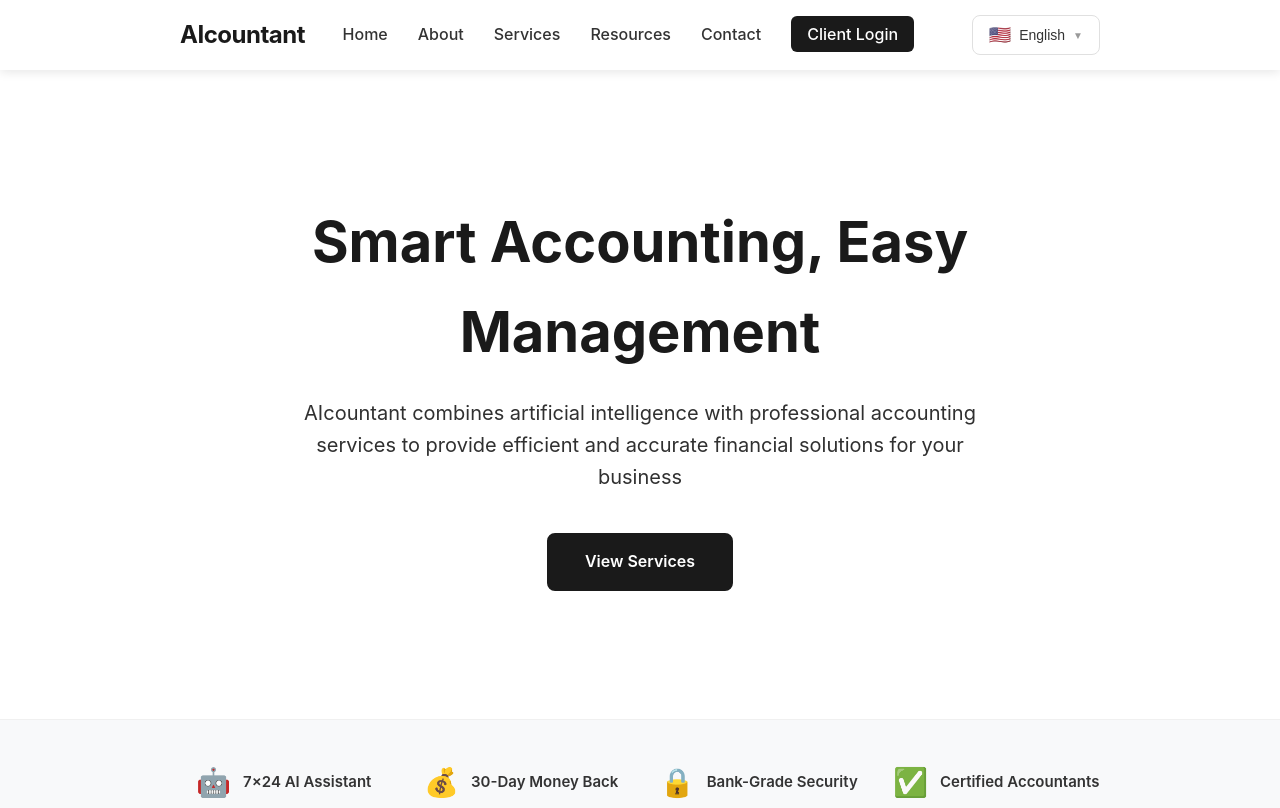
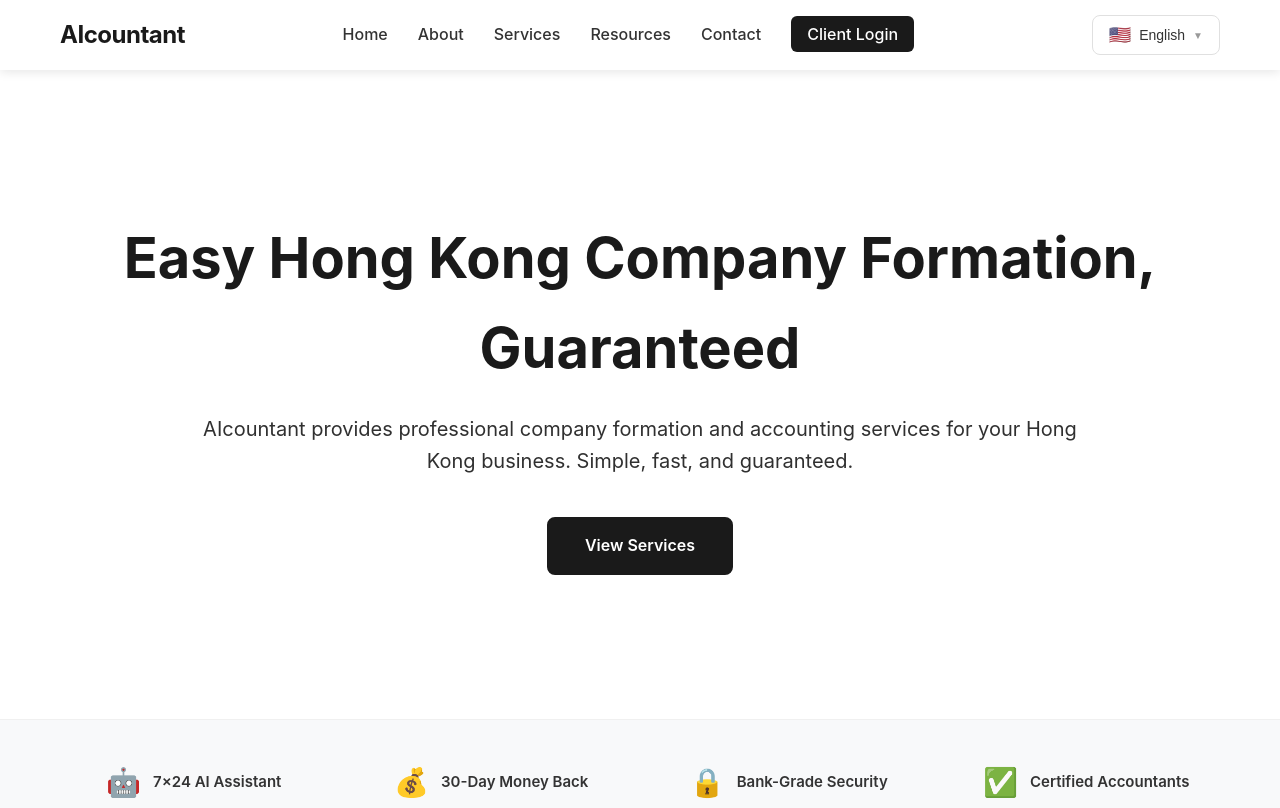
Before and after one commit to bobo2101/aicountant-website, a website: page index.html in a window 1280 px wide. Shown: the top 808 px of the page. Drawn offline with Linux system fonts and the light colour scheme.

Commit message:
Update landing page: wider layout (1400px) and new headline
- Increase container max-width from 1000px to 1400px
- Update hero subtitle max-width from 700px to 900px
- Change headline to 'Easy Hong Kong Company Formation, Guaranteed'
- Update translations for all 3 languages (EN/ZH/ZH-TW)

```diff
--- a/css/style.css
+++ b/css/style.css
@@ -18,9 +18,9 @@ body {
 }
 
 .container {
-    max-width: 1000px;
+    max-width: 1400px;
     margin: 0 auto;
-    padding: 0 40px;
+    padding: 0 60px;
 }
 
 /* ====================
@@ -237,7 +237,7 @@ body {
     font-size: 20px;
     margin-bottom: 40px;
     opacity: 0.9;
-    max-width: 700px;
+    max-width: 900px;
     margin-left: auto;
     margin-right: auto;
 }
--- a/index.html
+++ b/index.html
@@ -52,8 +52,8 @@
     <!-- 主视觉区域 -->
     <section id="home" class="hero">
         <div class="container">
-            <h1 data-i18n="hero.title">智能会计，轻松管理</h1>
-            <p data-i18n="hero.subtitle">AIcountant 结合人工智能与专业会计服务，为您的企业提供高效、准确的财务解决方案</p>
+            <h1 data-i18n="hero.title">Easy Hong Kong Company Formation, Guaranteed</h1>
+            <p data-i18n="hero.subtitle">AIcountant provides professional company formation and accounting services for your Hong Kong business. Simple, fast, and guaranteed.</p>
             <a href="#services" class="btn btn-primary" data-i18n="hero.cta">查看服务</a>
         </div>
     </section>
--- a/js/main.js
+++ b/js/main.js
@@ -10,8 +10,8 @@ const translations = {
         'nav.resources': '資源中心',
         'nav.contact': '联系我们',
         'nav.portal': '客戶登入',
-        'hero.title': '智能会计，轻松管理',
-        'hero.subtitle': 'AIcountant 结合人工智能与专业会计服务，为您的企业提供高效、准确的财务解决方案',
+        'hero.title': 'Easy Hong Kong Company Formation, Guaranteed',
+        'hero.subtitle': 'AIcountant 提供专业香港公司注册及会计服务，助您轻松开启商业之旅。简单、快速、有保障。',
         'hero.cta': '查看服务',
         'badges.ai': '7×24小时AI助手',
         'badges.refund': '30天不满意退款',
@@ -231,8 +231,8 @@ const translations = {
         'nav.resources': 'Resources',
         'nav.contact': 'Contact',
         'nav.portal': 'Client Login',
-        'hero.title': 'Smart Accounting, Easy Management',
-        'hero.subtitle': 'AIcountant combines artificial intelligence with professional accounting services to provide efficient and accurate financial solutions for your business',
+        'hero.title': 'Easy Hong Kong Company Formation, Guaranteed',
+        'hero.subtitle': 'AIcountant provides professional company formation and accounting services for your Hong Kong business. Simple, fast, and guaranteed.',
         'hero.cta': 'View Services',
         'badges.ai': '7×24 AI Assistant',
         'badges.refund': '30-Day Money Back',
@@ -452,8 +452,8 @@ const translations = {
         'nav.resources': '資源中心',
         'nav.contact': '聯繫我們',
         'nav.portal': '客戶登入',
-        'hero.title': '智能會計，輕鬆管理',
-        'hero.subtitle': 'AIcountant 結合人工智能與專業會計服務，為您的企業提供高效、準確的財務解決方案',
+        'hero.title': 'Easy Hong Kong Company Formation, Guaranteed',
+        'hero.subtitle': 'AIcountant 提供專業香港公司註冊及會計服務，助您輕鬆開啟商業之旅。簡單、快速、有保障。',
         'hero.cta': '查看服務',
         'badges.ai': '7×24小時AI助手',
         'badges.refund': '30天不滿意退款',
```
